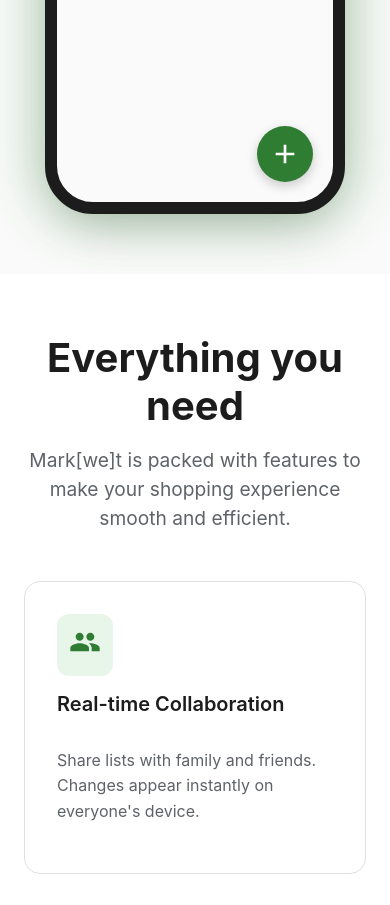
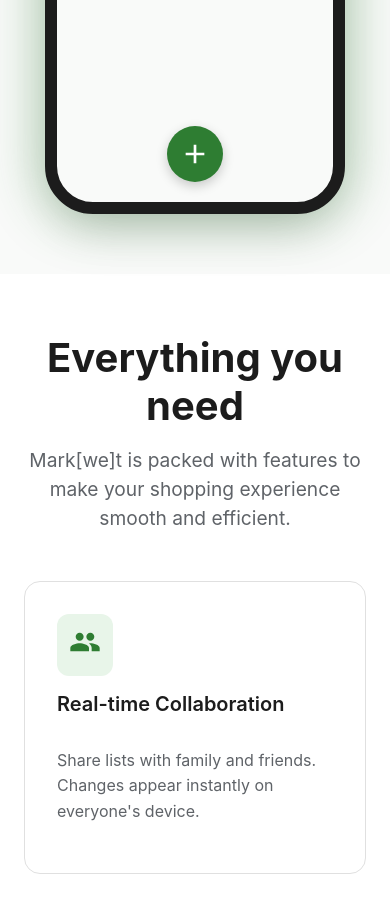
Before and after one commit to gustavohnsv/markwet-page, a React (Vite) app: page / in a window 390 px wide. Shown: the part 1040-1945 px from the top of the page. Built offline with nearby package versions, Linux system fonts and the light colour scheme.

Commit message:
style: change add button position in hero section phone

```diff
--- a/src/components/Hero.tsx
+++ b/src/components/Hero.tsx
@@ -223,7 +223,6 @@
 
               <div
                 style={{
-                  marginTop: "auto",
                   background: "var(--btn-primary-bg)",
                   color: "#fff",
                   width: "56px",
@@ -232,7 +231,10 @@
                   display: "flex",
                   alignItems: "center",
                   justifyContent: "center",
-                  alignSelf: "flex-end",
+                  position: "absolute",
+                  bottom: "20px",
+                  left: "50%",
+                  transform: "translateX(-50%)",
                   boxShadow: "0 4px 12px rgba(0,0,0,0.2)",
                 }}
               >
```
